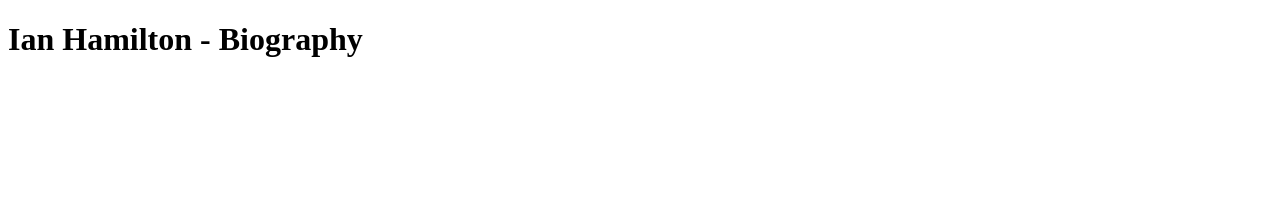
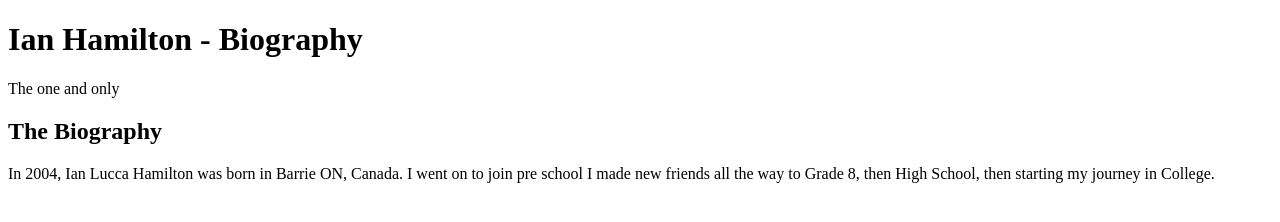
Before and after one commit to ianhamilton17/lab-01, a plain HTML site: page index.html in a window 1280 px wide. Drawn offline with Linux system fonts and the light colour scheme.

Commit message:
Added a biography paragraph

```diff
--- a/index.html
+++ b/index.html
@@ -8,6 +8,17 @@
 </head>
 
 <body>
-  <h1>Ian Hamilton - Biography</h1>
-</body>
+    <header>
+        <h1>Ian Hamilton - Biography</h1>
+        <p>The one and only</p>
+    </header>
+
+    <section>
+<h2> The Biography</h2>
+<p>
+    In 2004, Ian Lucca Hamilton was born in Barrie ON, Canada. I went on to join pre school
+    I made new friends all the way to Grade 8, then High School, then starting my journey in College.
+</p>
+    </section>
+ </body>
 </html>
```
